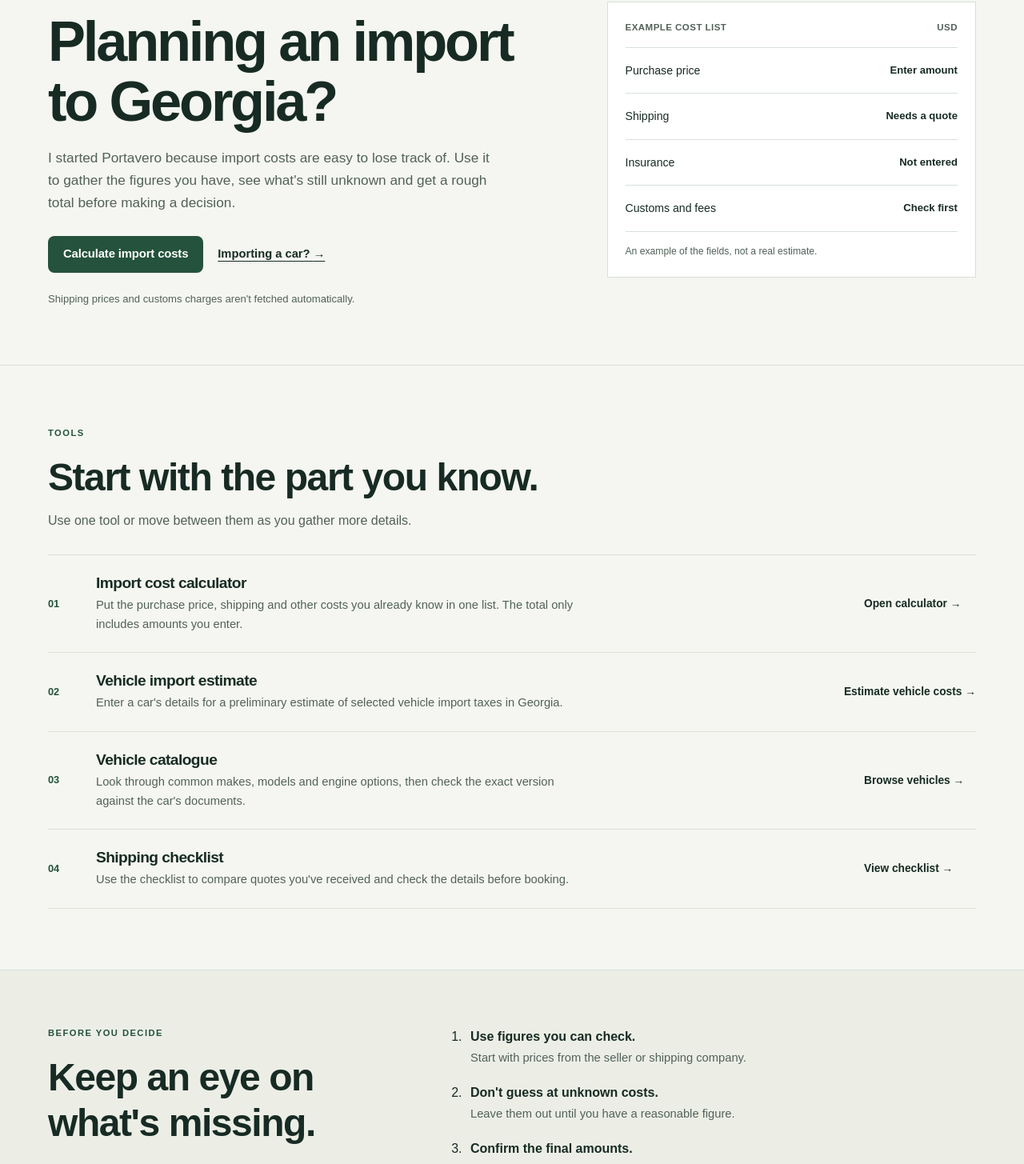
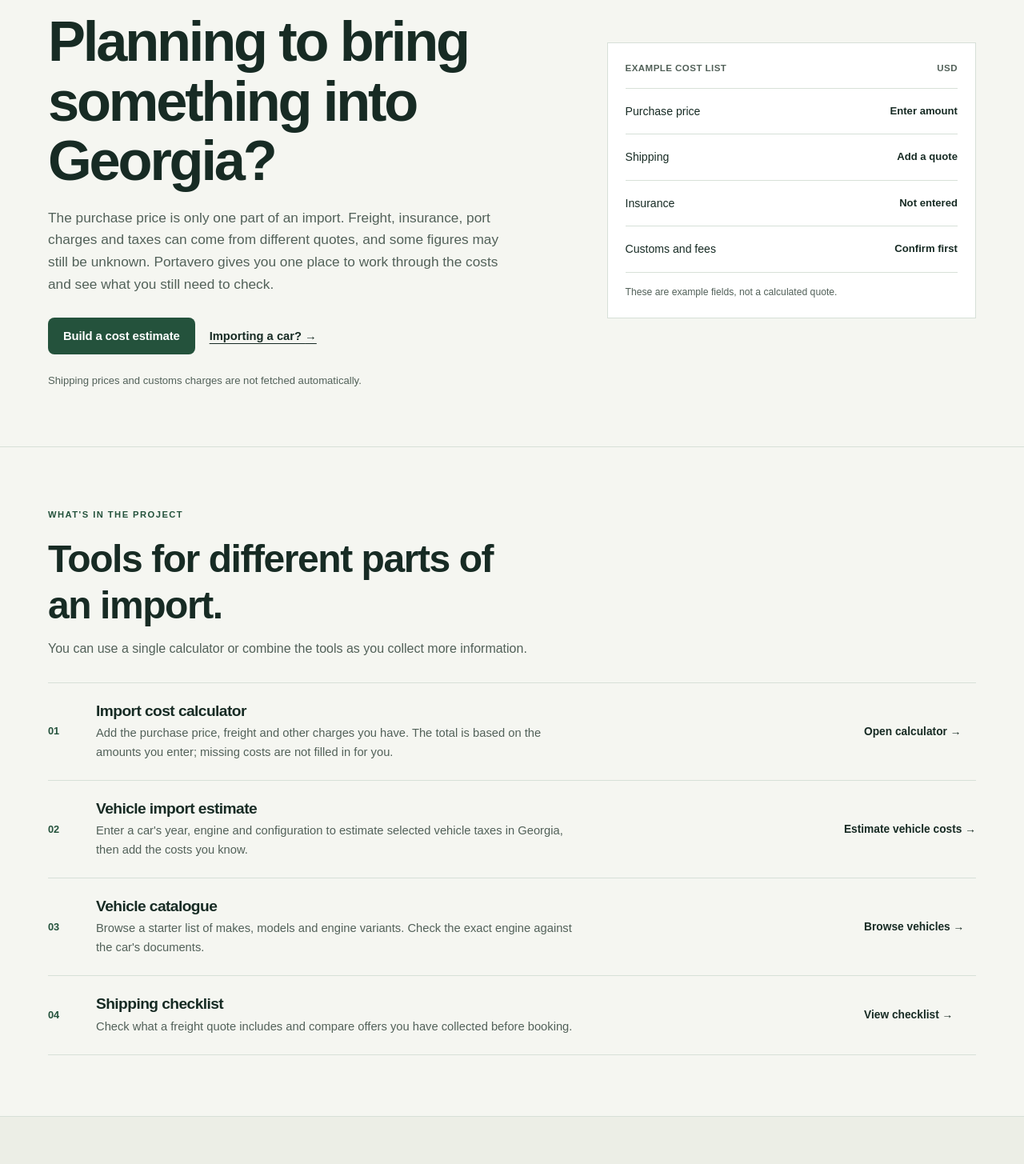
Before and after one commit to GIORGIO2032Q4E/portavero, a Next.js app: page / in a window 1280 px wide. Shown: the part 188-1643 px from the top of the page at 80% size. Built offline with nearby package versions, Linux system fonts and the light colour scheme; no server answers.

Commit message:
Rewrite homepage copy

```diff
--- a/src/app/page.tsx
+++ b/src/app/page.tsx
@@ -4,28 +4,28 @@ const tools = [
   {
     number: "01",
     title: "Import cost calculator",
-    description: "Put the purchase price, shipping and other costs you already know in one list. The total only includes amounts you enter.",
+    description: "Add the purchase price, freight and other charges you have. The total is based on the amounts you enter; missing costs are not filled in for you.",
     href: "/calculator",
     link: "Open calculator"
   },
   {
     number: "02",
     title: "Vehicle import estimate",
-    description: "Enter a car's details for a preliminary estimate of selected vehicle import taxes in Georgia.",
+    description: "Enter a car's year, engine and configuration to estimate selected vehicle taxes in Georgia, then add the costs you know.",
     href: "/vehicle-import",
     link: "Estimate vehicle costs"
   },
   {
     number: "03",
     title: "Vehicle catalogue",
-    description: "Look through common makes, models and engine options, then check the exact version against the car's documents.",
+    description: "Browse a starter list of makes, models and engine variants. Check the exact engine against the car's documents.",
     href: "/vehicles",
     link: "Browse vehicles"
   },
   {
     number: "04",
     title: "Shipping checklist",
-    description: "Use the checklist to compare quotes you've received and check the details before booking.",
+    description: "Check what a freight quote includes and compare offers you have collected before booking.",
     href: "/shipping",
     link: "View checklist"
   }
@@ -38,13 +38,13 @@ export default function HomePage() {
         <div className="container simple-hero-grid">
           <div className="simple-hero-copy">
             <p className="simple-status">An independent project for imports to Georgia</p>
-            <h1>Planning an import to Georgia?</h1>
-            <p className="simple-lede">I started Portavero because import costs are easy to lose track of. Use it to gather the figures you have, see what's still unknown and get a rough total before making a decision.</p>
+            <h1>Planning to bring something into Georgia?</h1>
+            <p className="simple-lede">The purchase price is only one part of an import. Freight, insurance, port charges and taxes can come from different quotes, and some figures may still be unknown. Portavero gives you one place to work through the costs and see what you still need to check.</p>
             <div className="hero-actions">
-              <Link href="/calculator" className="button button-dark">Calculate import costs</Link>
+              <Link href="/calculator" className="button button-dark">Build a cost estimate</Link>
               <Link href="/vehicle-import" className="simple-text-link">Importing a car? <span aria-hidden="true">→</span></Link>
             </div>
-            <p className="simple-note">Shipping prices and customs charges aren't fetched automatically.</p>
+            <p className="simple-note">Shipping prices and customs charges are not fetched automatically.</p>
           </div>
           <aside className="simple-example">
             <div className="simple-example-heading">
@@ -52,10 +52,10 @@ export default function HomePage() {
               <span>USD</span>
             </div>
             <div className="simple-example-row"><span>Purchase price</span><strong>Enter amount</strong></div>
-            <div className="simple-example-row"><span>Shipping</span><strong>Needs a quote</strong></div>
+            <div className="simple-example-row"><span>Shipping</span><strong>Add a quote</strong></div>
             <div className="simple-example-row"><span>Insurance</span><strong>Not entered</strong></div>
-            <div className="simple-example-row"><span>Customs and fees</span><strong>Check first</strong></div>
-            <p className="simple-example-foot">An example of the fields, not a real estimate.</p>
+            <div className="simple-example-row"><span>Customs and fees</span><strong>Confirm first</strong></div>
+            <p className="simple-example-foot">These are example fields, not a calculated quote.</p>
           </aside>
         </div>
       </section>
@@ -63,9 +63,9 @@ export default function HomePage() {
       <section className="simple-tools-section">
         <div className="container">
           <div className="simple-section-heading">
-            <p className="editorial-label">TOOLS</p>
-            <h2>Start with the part you know.</h2>
-            <p>Use one tool or move between them as you gather more details.</p>
+            <p className="editorial-label">WHAT'S IN THE PROJECT</p>
+            <h2>Tools for different parts of an import.</h2>
+            <p>You can use a single calculator or combine the tools as you collect more information.</p>
           </div>
           <div className="simple-tool-list">
             {tools.map((tool) => (
@@ -85,21 +85,21 @@ export default function HomePage() {
       <section className="simple-how-section">
         <div className="container simple-how-grid">
           <div>
-            <p className="editorial-label">BEFORE YOU DECIDE</p>
-            <h2>Keep an eye on what's missing.</h2>
+            <p className="editorial-label">BEFORE YOU RELY ON A TOTAL</p>
+            <h2>Know which numbers are confirmed.</h2>
           </div>
           <ol>
-            <li><strong>Use figures you can check.</strong><span>Start with prices from the seller or shipping company.</span></li>
-            <li><strong>Don't guess at unknown costs.</strong><span>Leave them out until you have a reasonable figure.</span></li>
-            <li><strong>Confirm the final amounts.</strong><span>Ask your provider or the Revenue Service about fees and taxes.</span></li>
+            <li><strong>Start with a real price.</strong><span>Use the seller's price, invoice or auction result when you have it.</span></li>
+            <li><strong>Leave missing costs out.</strong><span>An empty shipping or port charge is still an unknown, not a free service.</span></li>
+            <li><strong>Check taxes and fees.</strong><span>Confirm the vehicle details and applicable charges with the Georgian Revenue Service or your broker.</span></li>
           </ol>
         </div>
       </section>
 
       <section className="simple-bottom-cta">
         <div className="container">
-          <h2>Already have some prices?</h2>
-          <p>Add what you know now, then update the estimate when you get the missing figures.</p>
+          <h2>Have one or two figures already?</h2>
+          <p>Put those in first. You can come back and update the estimate when the other costs are confirmed.</p>
           <Link href="/calculator" className="button button-dark">Open calculator</Link>
         </div>
       </section>
```
